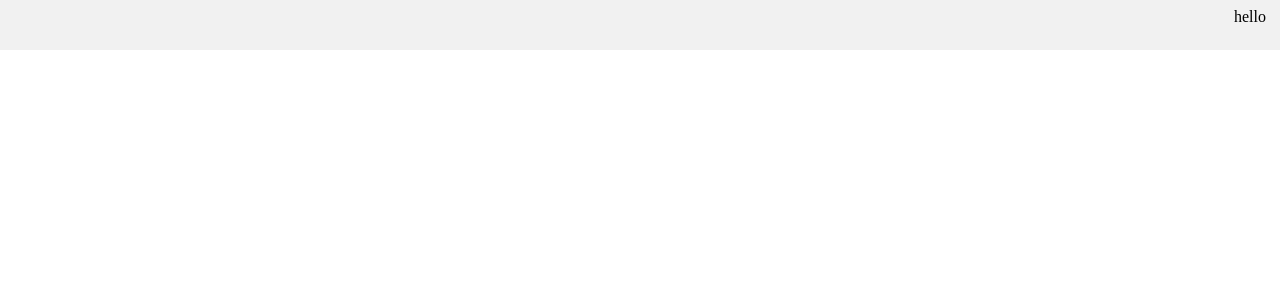
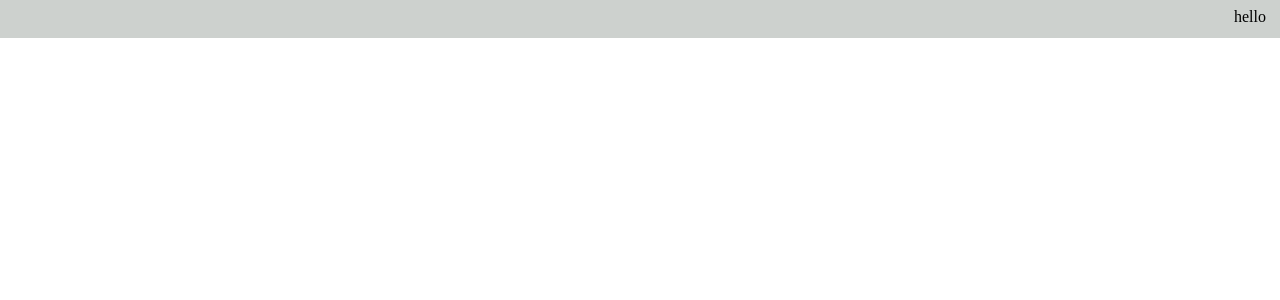
Before and after one commit to darlandieterich/vuejs-page-header, a Vue app: page / in a window 1280 px wide. Shown: the top 300 px of the page. Built offline with nearby package versions, Linux system fonts and the light colour scheme; the HTML template or start-up script is replaced by a standard one.

Commit message:
Added new parameter bg color and free style in props

```diff
--- a/src/PageHeader/index.vue
+++ b/src/PageHeader/index.vue
@@ -1,7 +1,7 @@
 <template>
-  <div class="header" :style="`margin:${margin}`">
-    <h2 class="pgname">{{pagename}}</h2>
-    <div class="header-right">
+  <div class="ph-main" :style="`background-color: ${bgColor} ${getStyle}`">
+    <h2 class="ph-title">{{pagename}}</h2>
+    <div class="ph-header-right">
       <slot></slot>
     </div>
   </div>
@@ -15,37 +15,45 @@ export default {
       type: String,
       default: ''
     },
-    margin: {
+    styles: {
+      type: Object,
+      default: () => ({})
+    },
+    bgColor: {
       type: String,
-      default: '0px 0px 4px 0px'
+      default: '#cdd1ce'
+    }
+  },
+  computed: {
+    getStyle: function () {
+      return Object.entries(this.styles).map(function (key) {
+        return `${key[0]}:${key[1]}`
+      }).join(";")
     }
   }
 }
 </script>
 
-<style scoped>
-.header {
+<style>
+.ph-main {
   overflow: hidden;
   background-color: #f1f1f1;
   padding: 4px 10px;
   margin-bottom: 4px;
 }
 
-.header h2 {
+.ph-main > h2 {
   float: left;
   color: black;
   text-align: center;
   text-decoration: none;
   font-size: 18px;
   line-height: 1px;
+  font-weight: bold;
+  font-family: Tahoma;
 }
 
-.header h2.pgname {
-  font-size: 25px;
-  font-weight: bold;
-}
-
-.header-right {
+.ph-header-right {
   float: right;
   padding: 4px;
 }
```
